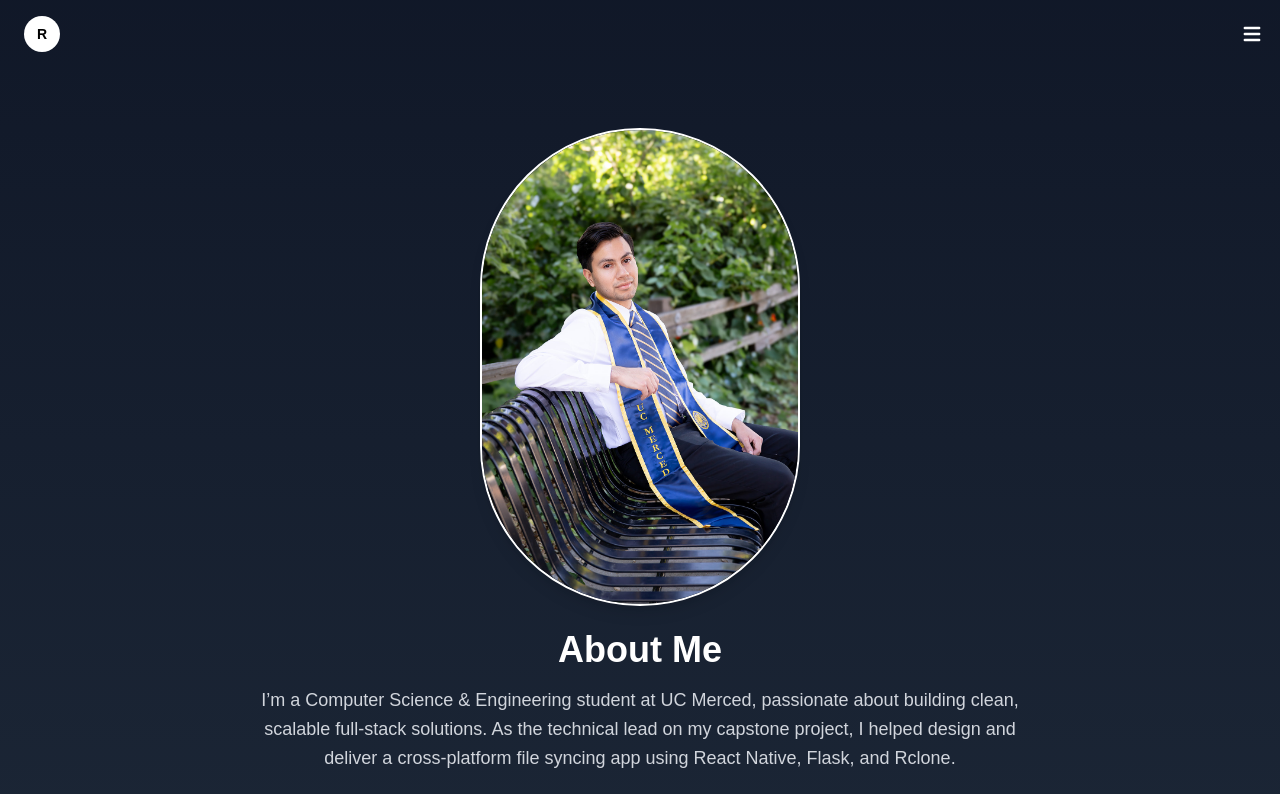
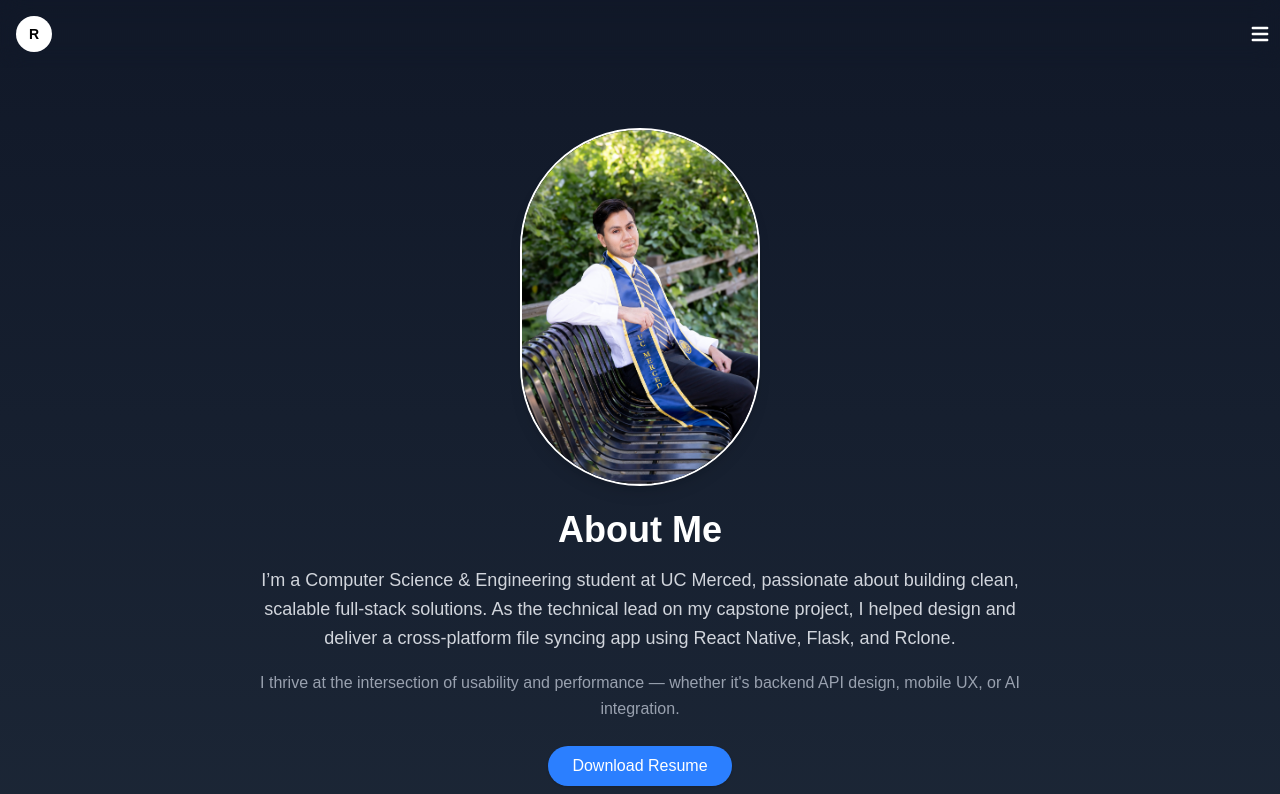
Before and after one commit to rplasc/portfolio, a Next.js app: page /about in a window 1280 px wide. Shown: the top 794 px of the page. Built offline with nearby package versions, Linux system fonts and the light colour scheme.

Commit message:
Fixed styling in Navbar and About page

```diff
--- a/src/app/about/page.tsx
+++ b/src/app/about/page.tsx
@@ -55,8 +55,8 @@ export default function AboutPage() {
           <Image
             src="/profile.jpg"
             alt="Raul Plascencia"
-            width={320}
-            height={320}
+            width={240}
+            height={240}
             className="rounded-full border-2 border-white shadow-lg hover:shadow-blue-500/30 transition mx-auto mb-6"
           />
           <motion.h1
--- a/src/components/Navbar.tsx
+++ b/src/components/Navbar.tsx
@@ -36,8 +36,8 @@ export default function Navbar() {
   return (
     <>
       {/* Top Navbar */}
-      <nav className="fixed top-0 left-0 w-full z-50">
-        <div className="flex items-center justify-between px-6 py-4 max-w-7xl mx-auto">
+      <nav className="fixed backdrop-blur-md top-0 left-0 w-full z-50">
+        <div className="flex items-center justify-between px-4 py-4 max-w-7xl mx-auto">
           {/* Logo */}
           <Link href="/" className="flex items-center space-x-2 mr-auto">
             <div className="w-9 h-9 flex items-center justify-center rounded-full bg-white text-black font-semibold text-sm hover:scale-105 transition">
```
